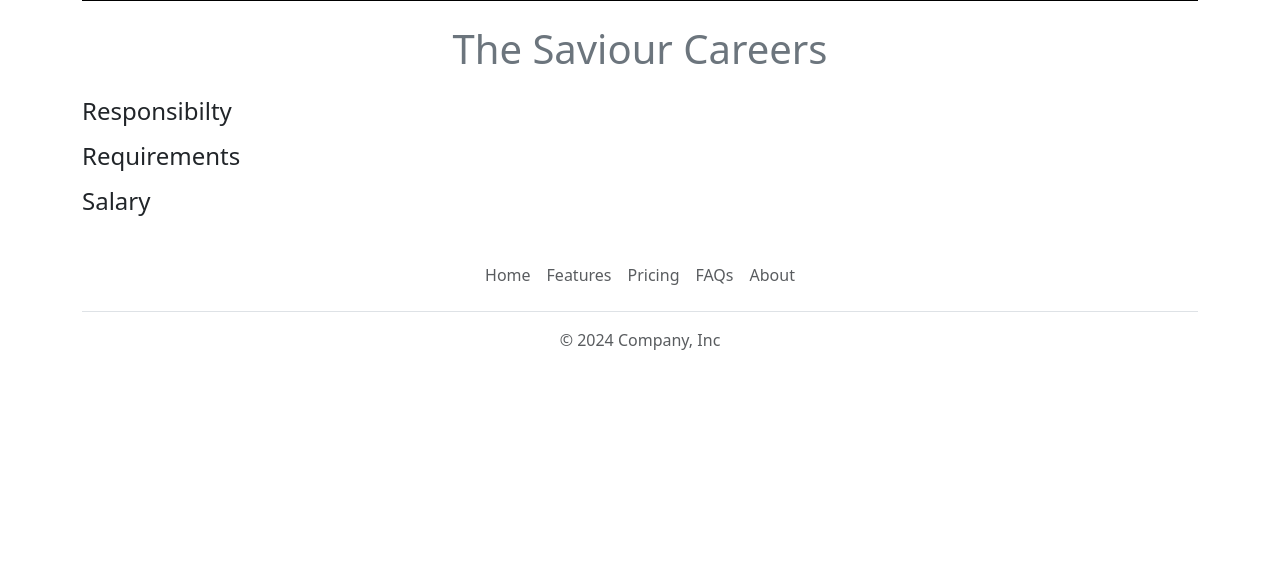
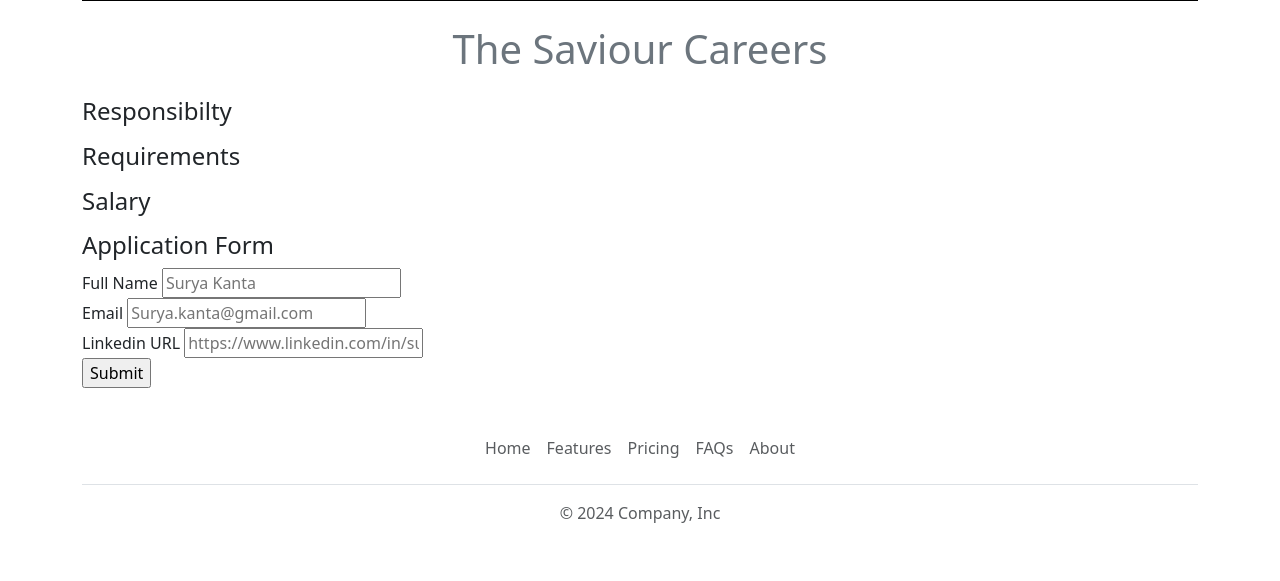
Before and after one commit to Suraj-0210/the-saviour-career-v2, a Flask app: template templates/jobpage.html in a window 1280 px wide. Shown: the part 415-996 px from the top of the page. Before the commit the page ends 765 px from the top, so only its background shows below. Run offline with Flask 3, Linux system fonts and the light colour scheme; the template is opened without the code that fills it, so the values that code supplies are empty.

Commit message:
added application_form.html

```diff
--- a/pyproject.toml
+++ b/pyproject.toml
@@ -10,6 +10,7 @@ packages = [{include = "repl_nix_the_saviour_career_"}]
 python = "^3.10"
 flask = "^3.0.2"
 sqlalchemy = "^2.0.28"
+flask-sqlalchemy = "^3.1.1"
 
 
 [build-system]
--- /dev/null
+++ b/templates/application_form.html
@@ -0,0 +1,19 @@
+<h4>Application Form</h4>
+<form>
+  <div>
+    <label>Full Name</label>
+    <input type='text' name='full_name' placeholder='Surya Kanta'>
+  </div>
+
+  <div>
+    <label>Email</label>
+    <input type='text' name='email' placeholder='Surya.kanta@gmail.com'>
+  </div>
+
+  <div>
+    <label>Linkedin URL</label>
+    <input type='text' name='linkedin_url' placeholder='https://www.linkedin.com/in/surya-kanta-b8a'>
+  </div>
+
+  <input type='submit' name='submit' >
+</form>
--- a/templates/jobpage.html
+++ b/templates/jobpage.html
@@ -34,6 +34,7 @@
   <h4>Salary</h4>
   <p>{{job.currency}} {{job.salary}}</p>
     </div>
+  {% include 'application_form.html' %}
   {% include 'footer.html' %}
 </body>
 </html>
```
Also changed, not shown: 1 other file.
